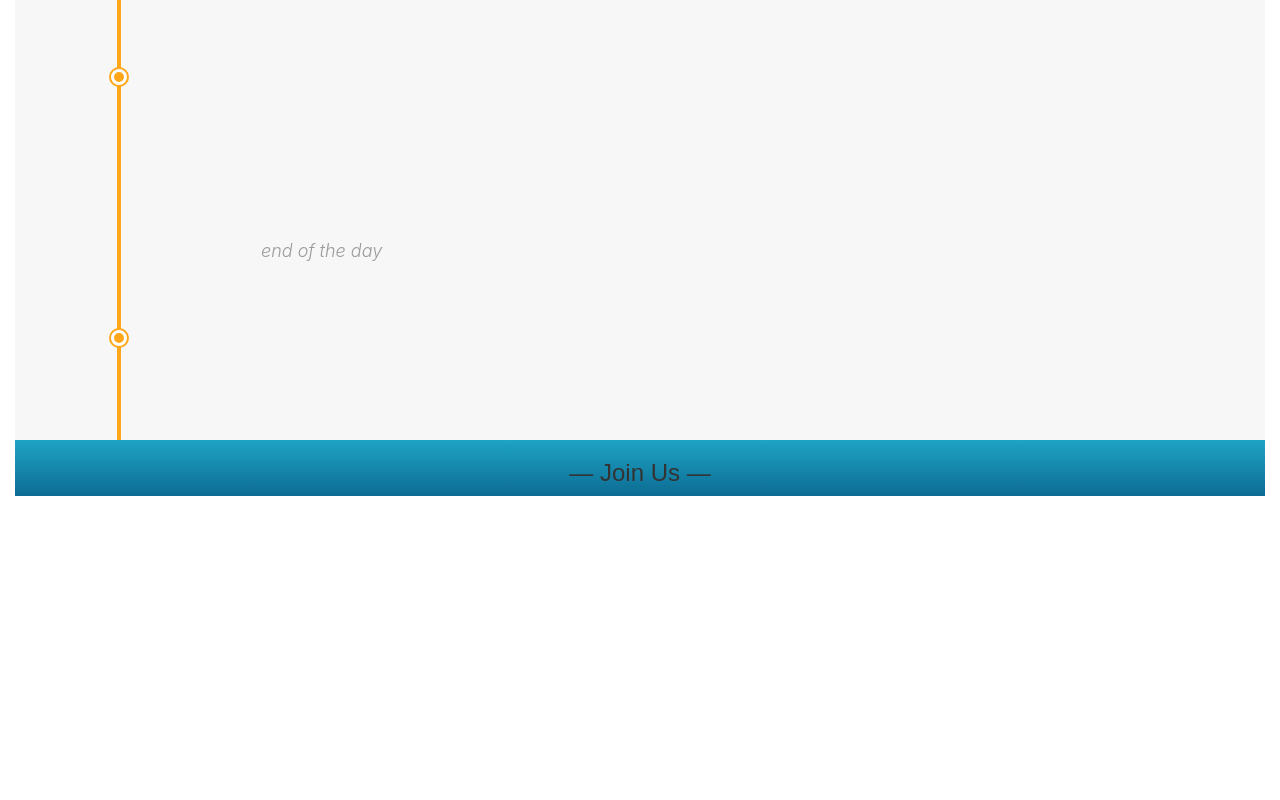
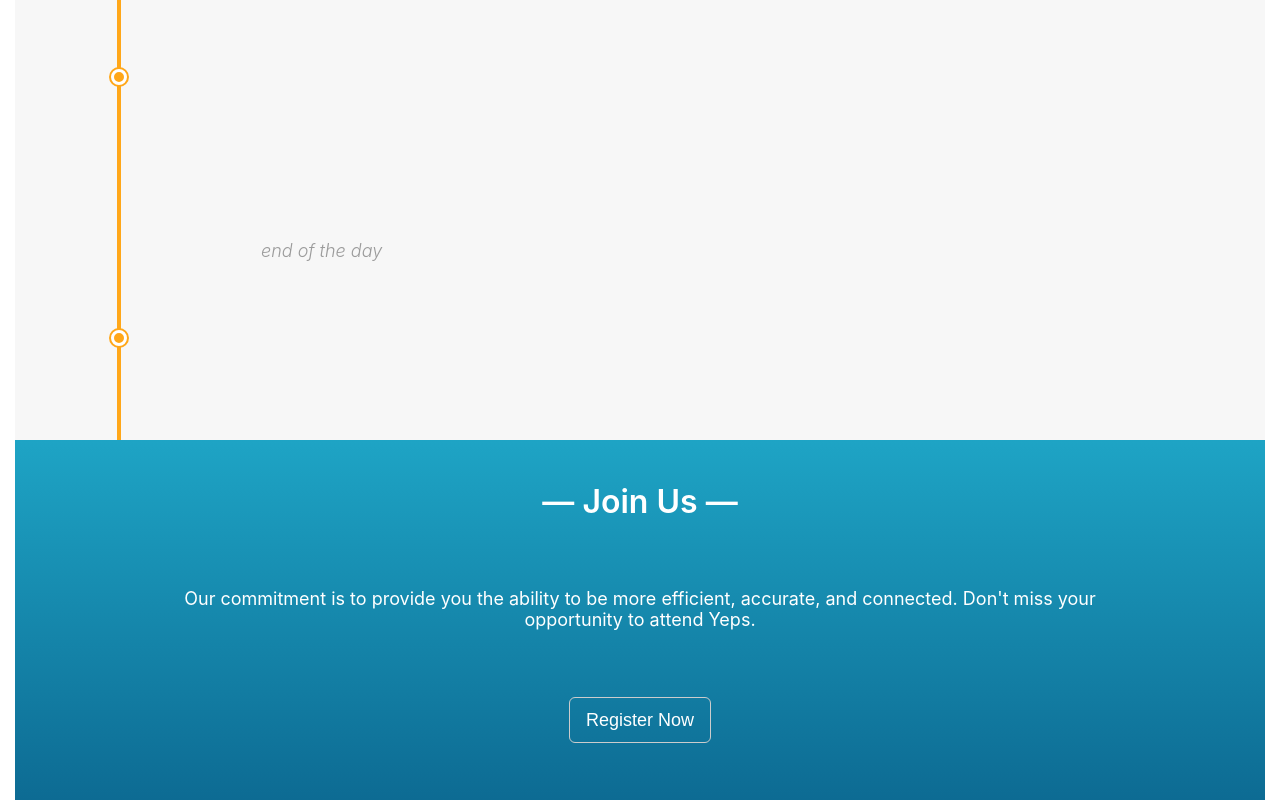
Before and after one commit to jsy1218-zz/cypa-yeps-website, a React (Create React App) app: page / in a window 1280 px wide. Shown: the part 4991-5791 px from the top of the page. Before the commit the page ends 5487 px from the top, so only its background shows below. Built offline with nearby package versions, Linux system fonts and the light colour scheme.

Commit message:
JoinUs complete meeting asethetic min bar

```diff
--- a/src/components/JoinUs.css
+++ b/src/components/JoinUs.css
@@ -1,11 +1,6 @@
 .join-us-title-layout {
   margin-top: 5%;
   margin-bottom: 5%;
-}
-
-.join-us-title-layout-small {
-  margin-top: 2%;
-  margin-bottom: 2%;
 }
 
 .join-us-title-font {
@@ -17,5 +12,22 @@
   line-height: normal;
   letter-spacing: normal;
   text-align: center;
-  color: #4a4a4a;
+  color: #ffffff;
 }
+
+.join-us-title-font-small {
+  font-family: SFProDisplay;
+  font-size: 18px;
+  font-weight: normal;
+  font-style: normal;
+  font-stretch: normal;
+  line-height: normal;
+  letter-spacing: normal;
+  text-align: center;
+  color: #ffffff;
+}
+
+.join-us-title-layout-small {
+  margin-top: 2%;
+  margin-bottom: 2%;
+}
--- a/src/components/JoinUs.tsx
+++ b/src/components/JoinUs.tsx
@@ -1,5 +1,7 @@
 import * as React from 'react';
-import { Grid, Row, Col } from 'react-bootstrap';
+import { Grid, Row, Col, Button } from 'react-bootstrap';
+
+import './JoinUs.css';
 
 export const JoinUs: React.StatelessComponent<{}> = () => {
     return (
@@ -9,6 +11,18 @@ export const JoinUs: React.StatelessComponent<{}> = () => {
                     <h3><span className="join-us-title-font">— Join Us —</span></h3>
                 </Col>
             </Row>
+
+            <Row className="show-grid join-us-title-layout">
+                <Col xs={10} xsOffset={1}>
+                    <p className="join-us-title-font-small">Our commitment is to provide you the ability to be more efficient, accurate, and connected. Don't miss your opportunity to attend Yeps.</p>
+                </Col>
+            </Row>
+
+            <Row className="show-grid join-us-title-layout">
+                <Col xs={10} xsOffset={1}>
+                    <Button bsStyle="default" className="btn-default" bsSize="large">Register Now</Button>
+                </Col>
+            </Row>
         </Grid>
     );
 }
```
